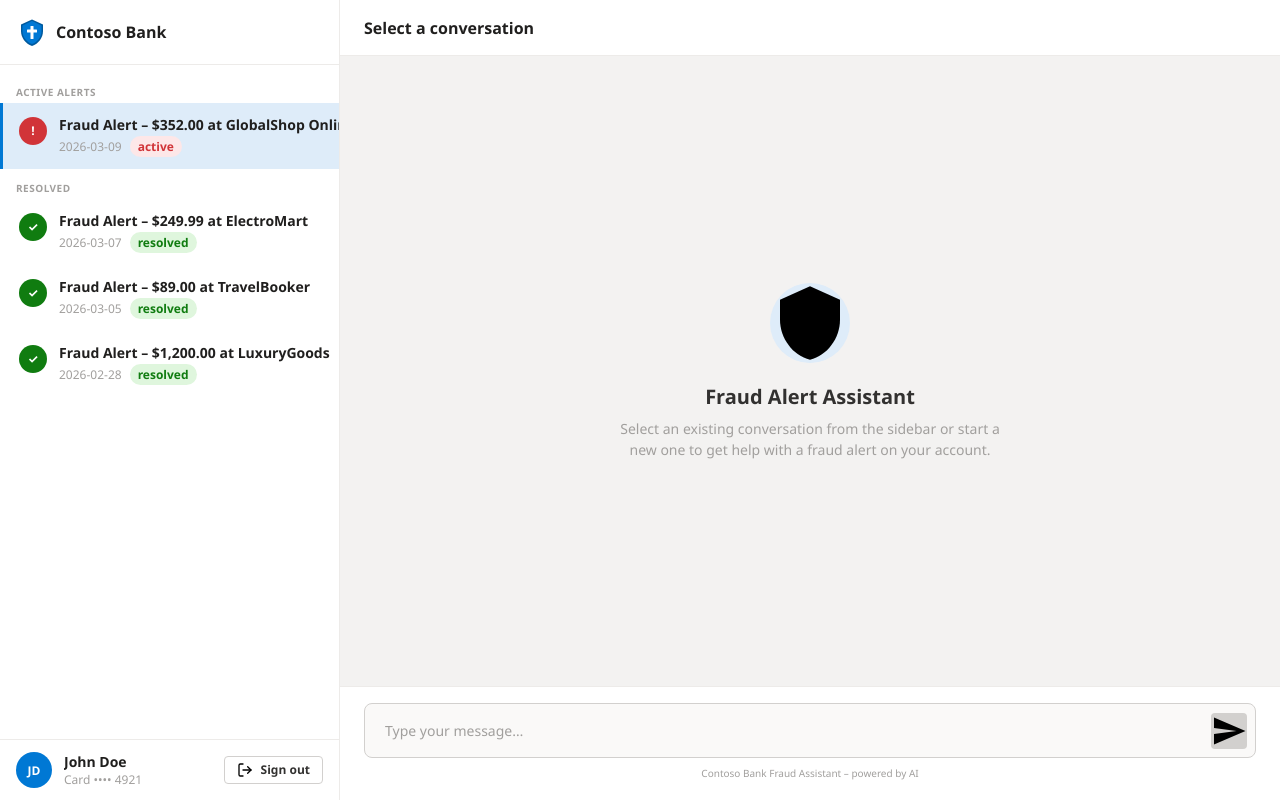
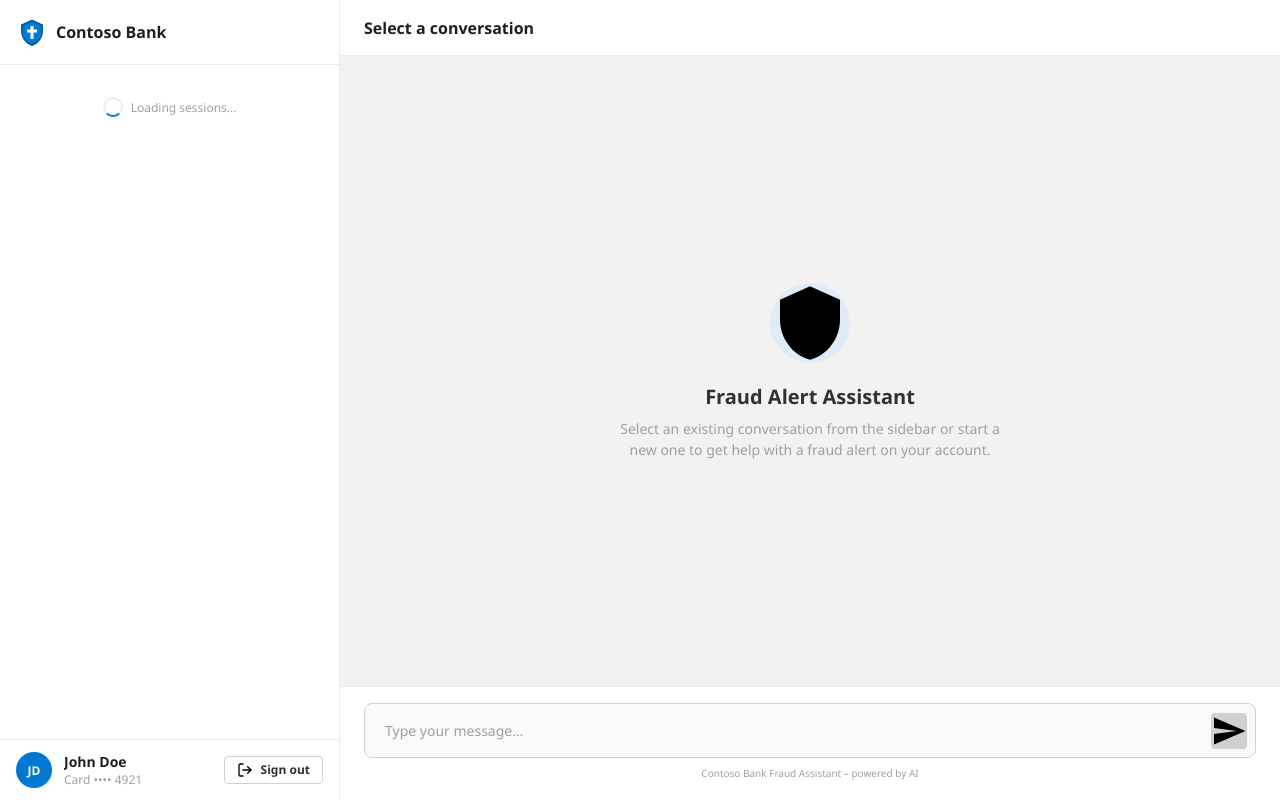
Before and after one commit to hugogirard/real-time-fraud-fabric, an Angular app in the folder src/web/: page / in a window 1280 px wide. Both pictures are taken after a click on the button "Sign in with Microsoft". Built offline with nearby package versions, Linux system fonts and the light colour scheme.

Commit message:
added signal

```diff
--- a/src/web/src/app/components/chat/chat.css
+++ b/src/web/src/app/components/chat/chat.css
@@ -232,6 +232,84 @@
     color: var(--neutral-gray-60);
 }
 
+/* --- Message Bubble --- */
+.message {
+    display: flex;
+    gap: var(--spacing-m);
+    max-width: 720px;
+}
+
+.message.user {
+    align-self: flex-end;
+    flex-direction: row-reverse;
+}
+
+.message.bot {
+    align-self: flex-start;
+}
+
+.message-avatar {
+    width: 32px;
+    height: 32px;
+    border-radius: var(--radius-round);
+    display: flex;
+    align-items: center;
+    justify-content: center;
+    flex-shrink: 0;
+    font-size: var(--font-size-sm);
+    font-weight: var(--font-weight-bold);
+}
+
+.message.bot .message-avatar {
+    background: var(--brand-primary);
+    color: var(--neutral-white);
+}
+
+.message.user .message-avatar {
+    background: var(--neutral-gray-80);
+    color: var(--neutral-white);
+}
+
+.message-content {
+    display: flex;
+    flex-direction: column;
+    gap: var(--spacing-xxs);
+}
+
+.message-bubble {
+    padding: var(--spacing-m) var(--spacing-l);
+    border-radius: var(--radius-lg);
+    line-height: 1.5;
+    font-size: var(--font-size-base);
+    word-wrap: break-word;
+}
+
+.message.bot .message-bubble {
+    background: var(--neutral-white);
+    color: var(--neutral-gray-100);
+    border: 1px solid var(--neutral-gray-30);
+    border-top-left-radius: var(--radius-sm);
+}
+
+.message.user .message-bubble {
+    background: var(--brand-primary);
+    color: var(--neutral-white);
+    border-top-right-radius: var(--radius-sm);
+}
+
+.message-time {
+    font-size: var(--font-size-xs);
+    color: var(--neutral-gray-60);
+}
+
+.message.user .message-time {
+    text-align: right;
+}
+
+.message-bubble strong {
+    font-weight: var(--font-weight-bold);
+}
+
 /* --- Responsive --- */
 @media (max-width: 768px) {
     .chat-page {
--- a/src/web/src/app/components/chat/chat.html
+++ b/src/web/src/app/components/chat/chat.html
@@ -3,7 +3,7 @@
     <!-- Chat Header -->
     <div id="chat-header" class="chat-header">
         <div class="chat-header-title">
-            <h2 id="chat-title">{{ session ? session.title : 'Select a conversation' }}</h2>
+            <h2 id="chat-title">{{ session() ? session()!.title : 'Select a conversation' }}</h2>
             <span id="chat-status-badge"></span>
         </div>
         <div class="chat-header-actions">
@@ -15,7 +15,7 @@
     <div id="chat-messages" class="chat-messages">
 
         <!-- Welcome / empty state -->
-        @if (!session) {
+        @if (!session()) {
         <div id="chat-welcome" class="chat-welcome">
             <div class="chat-welcome-icon">
                 <img src="images/shield-welcome.svg" alt="Shield icon" />
@@ -27,9 +27,9 @@
         }
 
         <!-- Message list -->
-        @if (session) {
+        @if (session()) {
         <div id="message-list">
-            @for (msg of messages; track msg.id) {
+            @for (msg of messages(); track msg.id) {
             <div class="message" [class.bot]="msg.role === Role.Assistant" [class.user]="msg.role === Role.User">
                 <div class="message-avatar">{{ msg.role === Role.Assistant ? 'CB' : 'JD' }}</div>
                 <div class="message-content">
--- a/src/web/src/app/components/chat/chat.ts
+++ b/src/web/src/app/components/chat/chat.ts
@@ -1,4 +1,4 @@
-import { Component, Input, SimpleChanges } from "@angular/core";
+import { Component, input, signal, effect } from "@angular/core";
 import { DatePipe } from "@angular/common";
 import { FraudService } from "../../services/fraud.service";
 import { Message, Role } from "../../model/message";
@@ -15,25 +15,18 @@ import { Session } from "../../model/session";
 })
 export class Chat {
 
-    @Input() session?: Session;
-    messages: Array<Message> = [];
+    session = input<Session>();
+    messages = signal<Message[]>([]);
     Role = Role;
 
-    constructor(private fraudService: FraudService) { }
-
-    ngOnInit() {
-
-    }
-
-    ngOnChanges(changes: SimpleChanges) {
-        if (changes['session'] && this.session) {
-            this.loadMessages(this.session.id);
-        }
-    }
-
-    loadMessages(sessionId: string) {
-        this.fraudService.getMessages(sessionId).subscribe(messages => {
-            this.messages = messages;
+    constructor(private fraudService: FraudService) {
+        effect(() => {
+            const s = this.session();
+            if (s) {
+                this.fraudService.getMessages(s.id).subscribe(msgs => {
+                    this.messages.set(msgs);
+                });
+            }
         });
     }
 }
--- a/src/web/src/app/components/sidebar/sidebar.css
+++ b/src/web/src/app/components/sidebar/sidebar.css
@@ -125,11 +125,6 @@
 
 .sidebar-session-item:hover {
     background: var(--neutral-gray-10);
-}
-
-.sidebar-session-item.active {
-    background: var(--brand-light);
-    border-left-color: var(--brand-primary);
 }
 
 .sidebar-session-item.selected {
--- a/src/web/src/app/components/sidebar/sidebar.ts
+++ b/src/web/src/app/components/sidebar/sidebar.ts
@@ -1,4 +1,4 @@
-import { Component, Output, EventEmitter } from "@angular/core";
+import { Component, output, signal } from "@angular/core";
 import { Router } from "@angular/router";
 import { SessionService } from "../../services/session.service";
 import { Session } from "../../model/session";
@@ -15,13 +15,13 @@ import { SessionComponent } from "../session/session";
 })
 export class SideBar {
 
-    loadingSession: boolean = true;
-    sessions: Array<Session> = [];
-    activeSessions: Array<Session> = [];
-    resolvedSessions: Array<Session> = [];
-    selectedSession?: Session;
+    loadingSession = signal(true);
+    sessions = signal<Session[]>([]);
+    activeSessions = signal<Session[]>([]);
+    resolvedSessions = signal<Session[]>([]);
+    selectedSession = signal<Session | undefined>(undefined);
 
-    @Output() sessionSelected = new EventEmitter<Session>();
+    sessionSelected = output<Session>();
 
     constructor(private router: Router, private sessionService: SessionService, private stateService: StateService) { }
 
@@ -35,19 +35,26 @@ export class SideBar {
     }
 
     selectSession(session: Session) {
-        if (this.selectedSession?.id == session.id || this.selectedSession || this.stateService.modelIsAnswering)
+        if (this.selectedSession()?.id == session.id || this.stateService.modelIsAnswering())
             return;
 
-        this.selectedSession = session;
+        this.selectedSession.set(session);
         this.sessionSelected.emit(session);
     }
 
     getSessions() {
         this.sessionService.getSessions().subscribe(sessions => {
-            this.loadingSession = false;
-            this.sessions = sessions;
-            this.activeSessions = sessions.filter(s => !s.resolved);
-            this.resolvedSessions = sessions.filter(s => s.resolved);
+            this.loadingSession.set(false);
+            this.sessions.set(sessions);
+            this.activeSessions.set(sessions.filter(s => !s.resolved));
+            this.resolvedSessions.set(sessions.filter(s => s.resolved));
+
+            if (sessions.length > 0) {
+                const active = sessions.filter(s => !s.resolved);
+                const resolved = sessions.filter(s => s.resolved);
+                const firstSession = active.length > 0 ? active[0] : resolved[0];
+                this.selectSession(firstSession);
+            }
         });
     }
 }
--- a/src/web/src/app/pages/fraud/fraud.html
+++ b/src/web/src/app/pages/fraud/fraud.html
@@ -1,4 +1,4 @@
 <div id="chat-page" class="chat-page">
     <sidebar (sessionSelected)="onSessionSelected($event)" />
-    <chat-pane [session]="selectedSession" />
+    <chat-pane [session]="selectedSession()" />
 </div>
--- a/src/web/src/app/pages/fraud/fraud.ts
+++ b/src/web/src/app/pages/fraud/fraud.ts
@@ -1,4 +1,4 @@
-import { Component } from "@angular/core";
+import { Component, signal } from "@angular/core";
 import { SideBar } from "../../components/sidebar/sidebar";
 import { Chat } from "../../components/chat/chat";
 import { Session } from "../../model/session";
@@ -11,9 +11,9 @@ import { Session } from "../../model/session";
     imports: [SideBar, Chat]
 })
 export class FraudPage {
-    selectedSession?: Session;
+    selectedSession = signal<Session | undefined>(undefined);
 
     onSessionSelected(session: Session) {
-        this.selectedSession = session;
+        this.selectedSession.set(session);
     }
 }
--- a/src/web/src/app/services/fraud.service.ts
+++ b/src/web/src/app/services/fraud.service.ts
@@ -41,6 +41,6 @@ export class FraudService {
             text: this.botResponses[this.responseIndex % this.botResponses.length],
             createdAt: new Date(Date.now() + 1500).toISOString()
         }
-        return of(message).pipe(delay(3000));
+        return of(message).pipe(delay(2000));
     }
 }
--- a/src/web/src/app/services/session.service.ts
+++ b/src/web/src/app/services/session.service.ts
@@ -34,6 +34,6 @@ export class SessionService {
             }
         ];
 
-        return of(sessions);
+        return of(sessions).pipe(delay(3000));
     }
 }
--- a/src/web/src/app/services/state.service.ts
+++ b/src/web/src/app/services/state.service.ts
@@ -1,9 +1,9 @@
-import { Injectable } from "@angular/core";
+import { Injectable, signal } from "@angular/core";
 
 
 @Injectable({
     providedIn: 'root'
 })
 export class StateService {
-    modelIsAnswering: Boolean = false
+    modelIsAnswering = signal(false);
 }
```
Also changed, not shown: src/web/src/app/components/sidebar/sidebar.html (+9 -9 lines), 1 other file (tests, documents, lock files or other folders).
